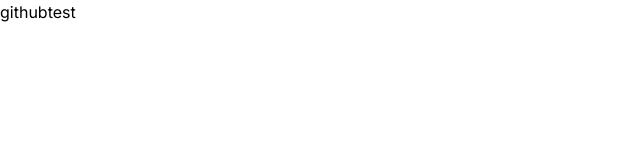
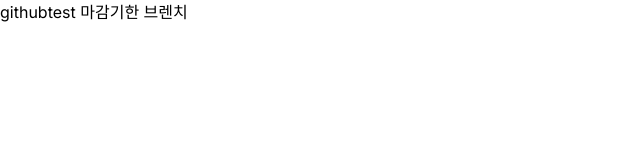
Before and after one commit to kwani6684/carrot-market-study, a Next.js app: page / in a window 1280 px wide. Shown: the top 160 px of the page, without its empty margins (0-640 px from the left). Built offline with nearby package versions, Linux system fonts and the light colour scheme.

Commit message:
Test github

```diff
--- a/app/page.tsx
+++ b/app/page.tsx
@@ -1,3 +1,3 @@
 export default function Home() {
-  return <main> githubtest</main>;
+  return <main> githubtest 마감기한 브렌치</main>;
 }
```
